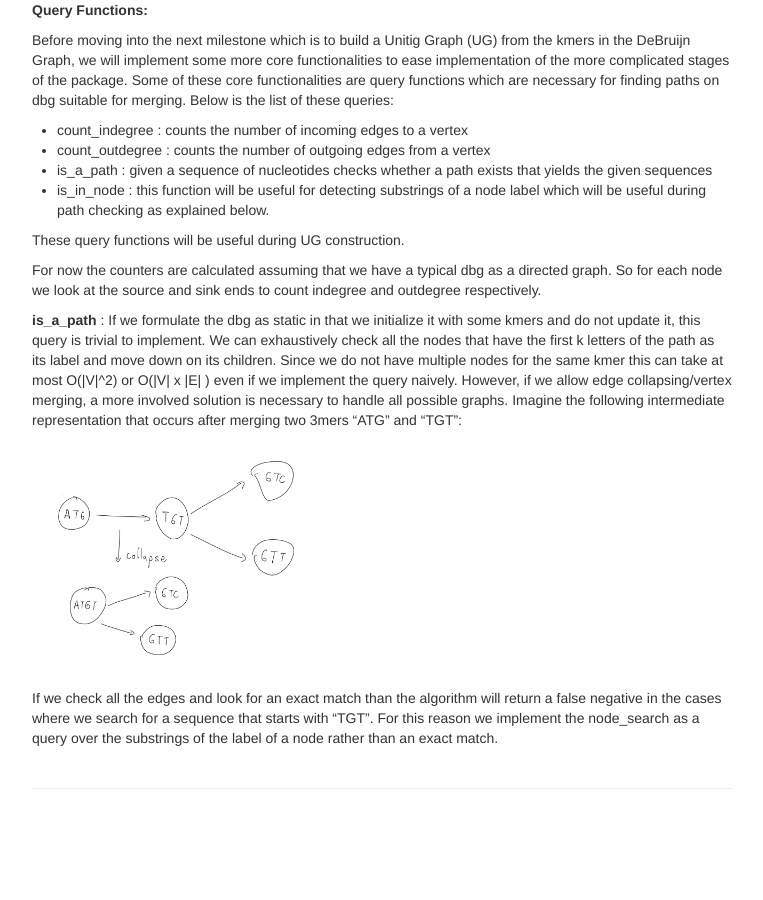
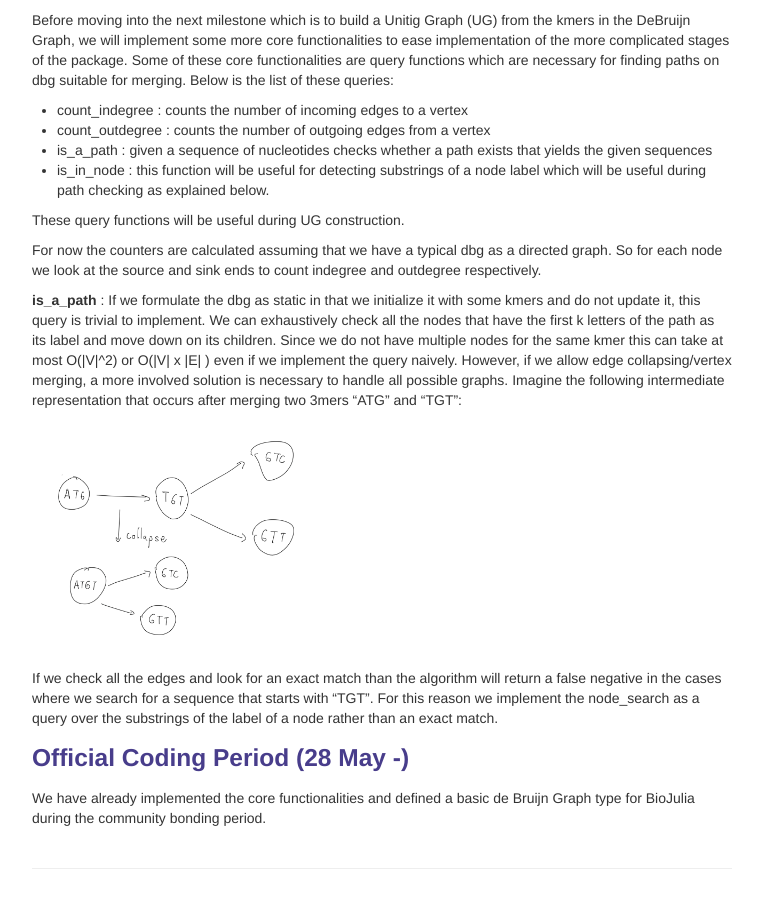
Before and after one commit to ardakdemir/ardakdemir.github.io, a Jekyll site: the page built from pages/gsoc.md, in a window 1280 px wide and 900 px high, scrolled down 2351 px. Shown: the whole window, without its empty margins (258-1021 px from the left). Built offline with Jekyll 4.4.1, drawn with Linux system fonts in a browser that asks for light colours; before the commit the page ends 3171 px from its top, so only the background shows below that.

Commit message:
update 28 may

```diff
--- a/pages/gsoc.md
+++ b/pages/gsoc.md
@@ -58,7 +58,7 @@
 These meetings are important for me especially at the initial phases of the project as they help me a lot to understand basic concepts of the BioSequence packages  and all the underlying design concepts. Also it is a valuable time for me to ask my questions.
 
 
-### DeBruijnGraph
+#### DeBruijnGraph
 
 
 
@@ -113,3 +113,7 @@
 
 
 If we check all the edges and look for an exact match than the algorithm will return a false negative in the cases where we search for a sequence that starts with "TGT". For this reason we implement the node_search as a query over the substrings of the label of a node rather than an exact match.
+
+### Official Coding Period (28 May -)
+
+We have already implemented the core functionalities and defined a basic de Bruijn Graph type for BioJulia during the community bonding period.
```
